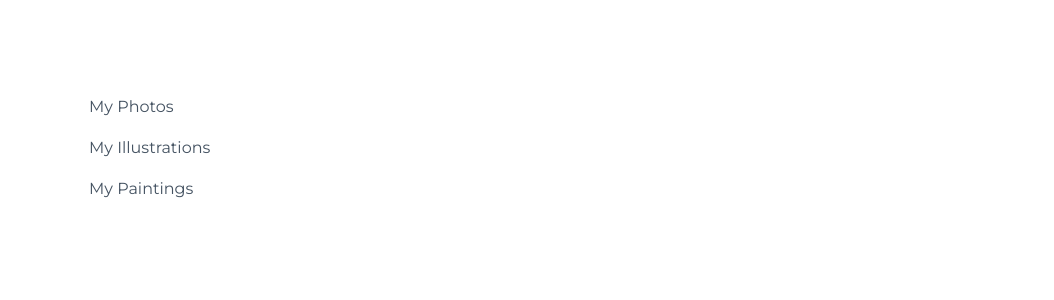
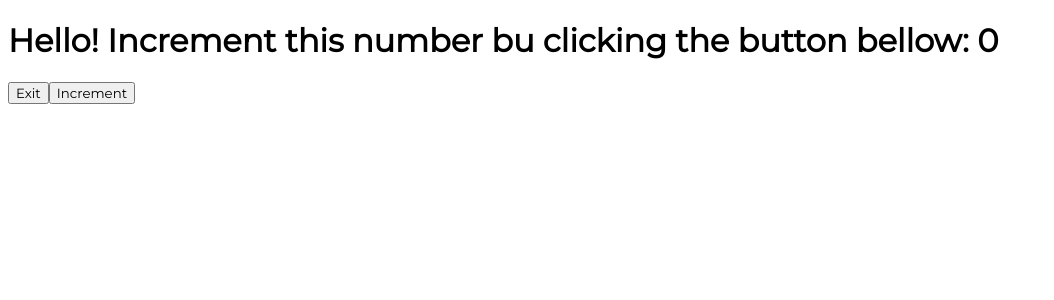
Before and after one commit to pakkONE/react-challenges, a React (Create React App) app in the folder my-app/: page / in a window 1280 px wide. Shown: the top 300 px of the page, without its empty margins (0-1054 px from the left). Built offline with nearby package versions, Linux system fonts and the light colour scheme.

Commit message:
Another commit for challenges

```diff
--- a/my-app/src/App.js
+++ b/my-app/src/App.js
@@ -1,11 +1,11 @@
 import css from './App.module.css';
 import Sidebar from './components/Sidebar';
+import StatefulGreetingWithPrevState from './components/StatefulGreetingWithPrevState';
 
 function App() {
   return (
-    <div className={css.App}>
-      {/* Add your components here */}
-      <Sidebar />
+    <div className={App}>
+      <StatefulGreetingWithPrevState />
     </div>
   );
 }
--- /dev/null
+++ b/my-app/src/components/StatefulGreetingWithPrevState.js
@@ -0,0 +1,48 @@
+import React from 'react'
+
+class StatefulGreetingWithPrevState extends React.Component {
+
+    constructor(props) {
+        super(props);
+        this.state = {
+            introduction: "Hello!",
+            buttonText: "Exit",
+            count: 0,
+        };
+    }
+
+    handleClick() {
+        this.setState((prevState, prevProps) => {
+            console.log('previous state:', prevState)
+            console.log('previous props:', prevProps)
+            return {
+                introduction: prevState.introduction === "Hello!" ? "Goodbye!" : "Hello!",
+                buttonText: prevState.buttonText === "Exit" ? "Enter" : "Exit"
+            }
+        })
+    }
+
+
+    incrementCount() {
+        this.setState((prevState, prevProps) => {
+            console.log('previous state:', prevState)
+            console.log('previous props:', prevProps)
+            return {
+                count: prevState.count + 1
+            }
+        });
+    }
+
+
+    render() {
+        return (
+            <div>
+                <h1>{this.state.introduction} {this.props.greeting} Increment this number bu clicking the button bellow: {this.state.count}</h1>
+                <button onClick={() => this.handleClick()}>{this.state.buttonText}</button>
+                <button onClick={() => this.incrementCount()}>Increment</button>
+            </div>
+        )
+    }
+}
+
+export default StatefulGreetingWithPrevState;
```
Also changed, not shown: my-app/src/components/StatefulGreeting.js (added, +30 -0 lines), my-app/src/components/StatefulGreetingWithCallback.js (added, +33 -0 lines).
